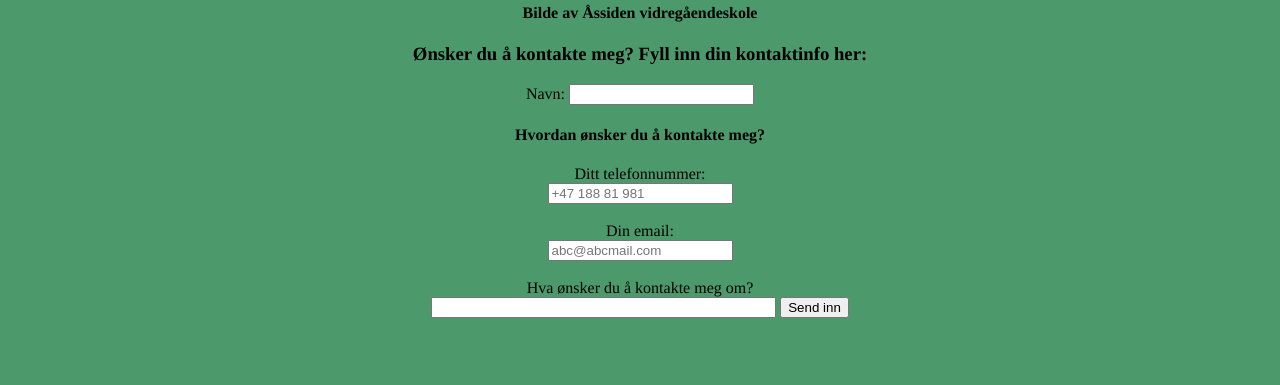
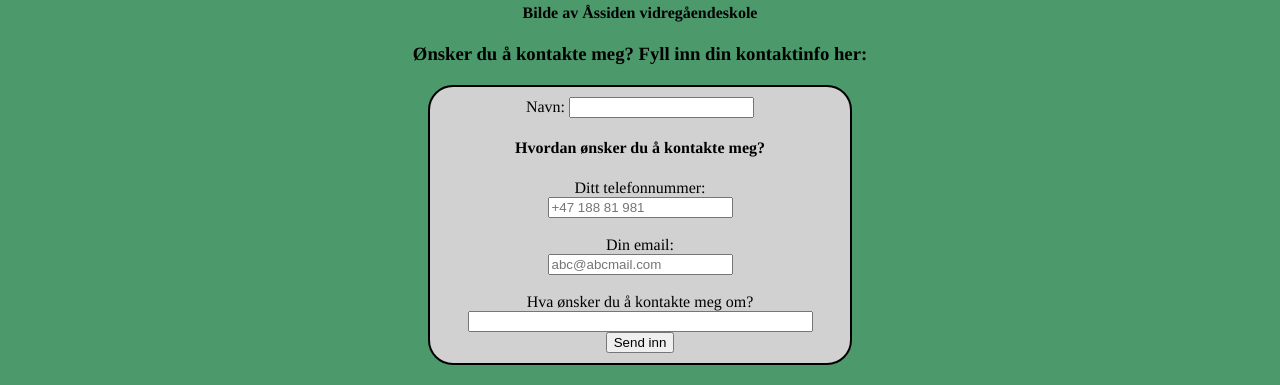
Before and after one commit to WarpedTaters/HTML-uke-36, a plain HTML site: page index.html in a window 1280 px wide. Shown: the part 614-999 px from the top of the page. Before the commit the page ends 940 px from the top, so only its background shows below. Drawn offline with Linux system fonts and the light colour scheme.

Commit message:
form style

```diff
--- a/styles.css
+++ b/styles.css
@@ -2,6 +2,7 @@ body {
   background-color: rgb(76, 153, 107);
     font-family: Times;
     text-align: center;
+
 }
 
 h1 {
@@ -13,3 +14,12 @@ img{
 border-color: white;
 border-width: 5px;
 }
+form{
+    max-width: 400px;
+    margin: 20px auto;
+    background-color: rgb(209, 209, 209);
+    padding: 10px;
+    border-radius: 25px;
+    border: 2px solid black;
+
+}
```
